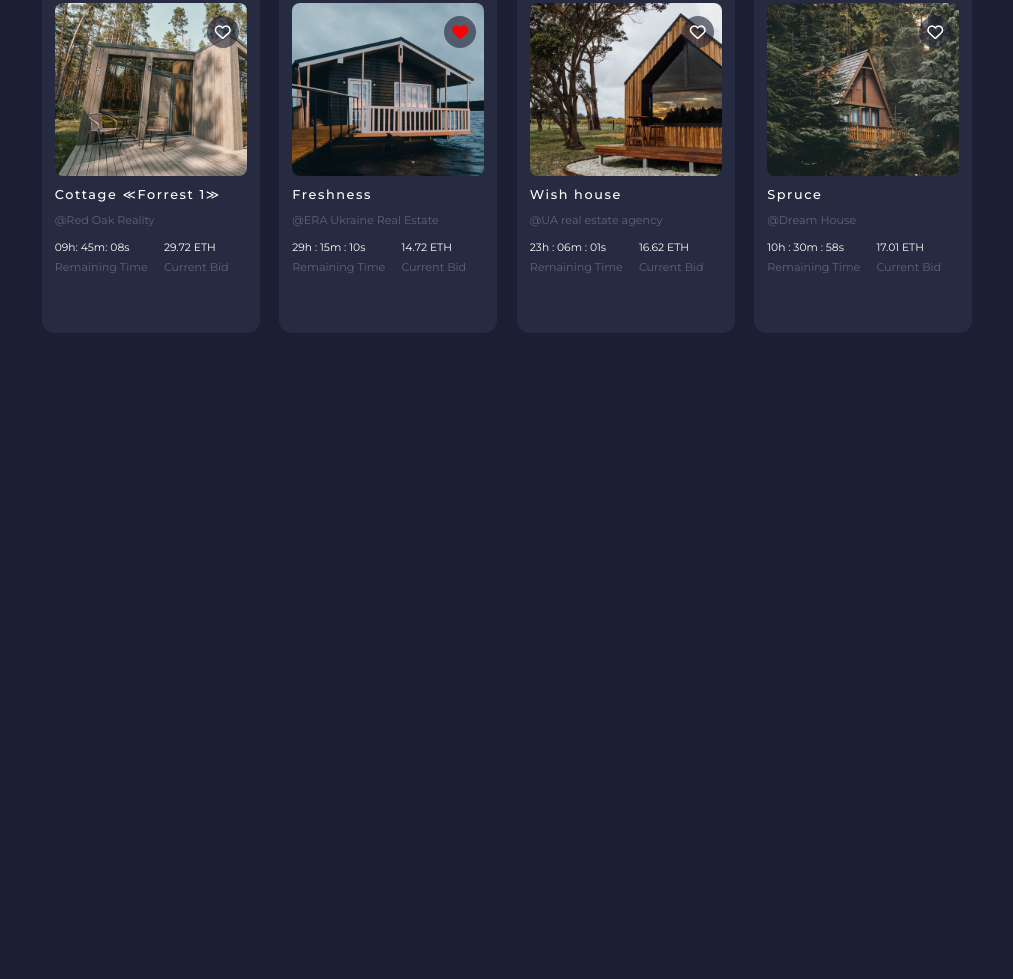
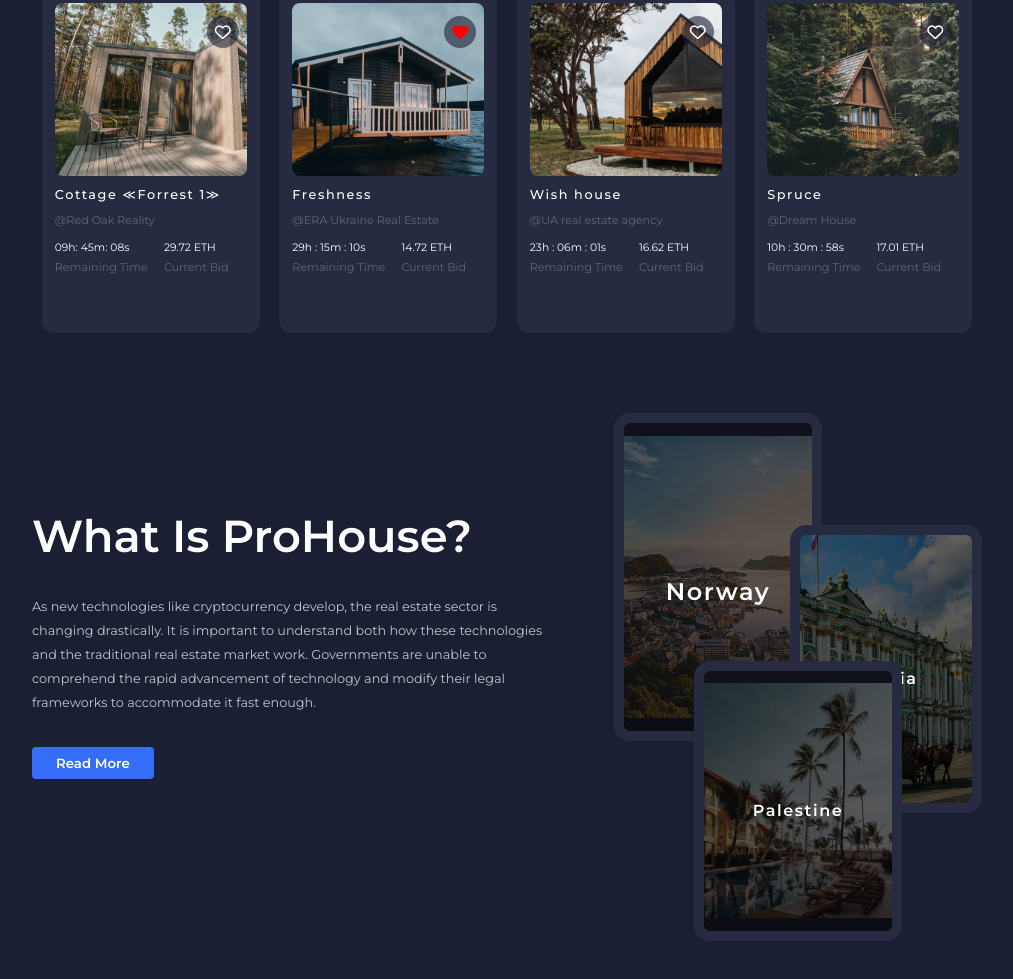
Before and after one commit to nayemislam2124/pro-house-estate, a plain HTML site: page index.html in a window 1280 px wide. Shown: the part 882-1861 px from the top of the page, without its empty margins (133-1146 px from the left). Before the commit the page ends 1295 px from the top, so only its background shows below. Drawn offline with Linux system fonts and the light colour scheme.

Commit message:
some design added

```diff
--- a/index.html
+++ b/index.html
@@ -188,6 +188,24 @@
                 </div>
             </section>
             <!-- section 1 end -->
+            <!-- section 2 start  -->
+            <section class="section-2">
+
+                <div class="section-2-container">
+                    <div class="section-2-text-container">
+                        <h1>What Is ProHouse?</h1>
+                        <p>As new technologies like cryptocurrency develop, the real estate sector is <br>changing drastically. It is important to understand both how these technologies <br>and the traditional real estate market work. Governments are unable to <br>comprehend the rapid advancement of technology and modify their legal <br>frameworks to accommodate it fast enough.
+                        </p>
+                        <button>Read More</button>
+                    </div>
+                    <div class="section-2-image-container">
+                        <div class="section-2-image-1"><p>Norway</p></div>
+                        <div class="section-2-image-2"><p>Palestine</p></div>
+                        <div class="section-2-image-3"><p>Russia</p></div>
+                    </div>
+                </div>
+            </section>
+            <!-- section 2 end -->
         </main>
     <!-- main section end -->
 </body>
--- a/style.css
+++ b/style.css
@@ -325,7 +325,111 @@ body{
     cursor:pointer;
 }
 /* section 1 end */
-
+/* section 2 start  */
+.section-2-container{
+    max-width:950px;
+    display:flex;
+    justify-content:space-between;
+    align-items:start;
+    margin:5rem auto;
+}
+.section-2-text-container{
+    display:flex;
+    flex-direction:column;
+    gap:2rem;
+    padding-top:6rem;
+}
+.section-2-text-container h1{
+    font-size:2.8rem;
+    font-weight:600;
+}
+.section-2-text-container p{
+    font-size:.8rem;
+    color:#C3C5CE;
+    line-height:1.5rem;
+}
+.section-2-text-container button{
+    width:max-content;
+    padding:.5rem 1.5rem;background-color:#356DF6;
+    border:none;
+    border-radius:.25rem;
+    color:white;
+    font-weight:600;
+    font-family:montserrat;
+    cursor:pointer;
+    transition:all 0.4s ease;
+}
+.section-2-text-container button:hover{
+    background-color:transparent;
+    border:1px solid #356DF6;
+}
+.section-2-image-1{
+    width:13rem;
+    height:41vh;
+    background-image: linear-gradient(rgba(0, 0, 0, 0.60),rgba(0, 0, 0, 0.70)) , url("images/norway.png");
+    background-repeat:no-repeat;
+    background-size:100%;
+    background-position:center center;
+    background-color:#272b41;
+    border-radius:1rem;
+    border:10px solid #272b41;
+    position:relative;
+    right:10rem;
+    z-index:2;
+}
+.section-2-image-1 p{
+    position:relative;
+    top:50%;
+    text-align:center;
+    font-weight:600;
+    font-size:1.5rem;
+    letter-spacing:.1rem;
+}
+.section-2-image-2{
+    width:13rem;
+    height:35vh;
+    background-image: linear-gradient(rgba(0, 0, 0, 0.60),rgba(0, 0, 0, 0.70)) , url("images/palestine.png");
+    background-repeat:no-repeat;
+    background-size:100%;
+    background-position:center center;
+    background-color:#272b41;
+    border-radius:1rem;
+    border:10px solid #272b41;
+    position:relative;
+    right:5rem;
+    bottom:5rem;
+    z-index:4;
+}
+.section-2-image-2 p{
+    position:relative;
+    text-align:center;
+    top:50%;
+    font-weight:600;
+    letter-spacing:.1rem;
+}
+.section-2-image-3{
+    width:12rem;
+    height:36vh;
+    background-image: linear-gradient(rgba(0, 0, 0, 0.60),rgba(0, 0, 0, 0.70)) , url("images/russia.png");
+    background-repeat:no-repeat;
+    background-size:100%;
+    background-position:center center;
+    background-color:#272b41;
+    border-radius:1rem;
+    border:10px solid #272b41;
+    position:relative;
+    bottom:31rem;
+    left:1rem;
+    z-index:2;
+}
+.section-2-image-3 p{
+    position:relative;
+    text-align:center;
+    top:50%;
+    font-weight:600;
+    letter-spacing:.1rem;
+}
+/* section 2 end */
 /* responsive design mobile approaches start  */
 @media screen and (max-width: 992px){
     .menu-list{
```
Also changed, not shown: images/norway.png (added), images/palestine.png (added), images/russia.png (added).
